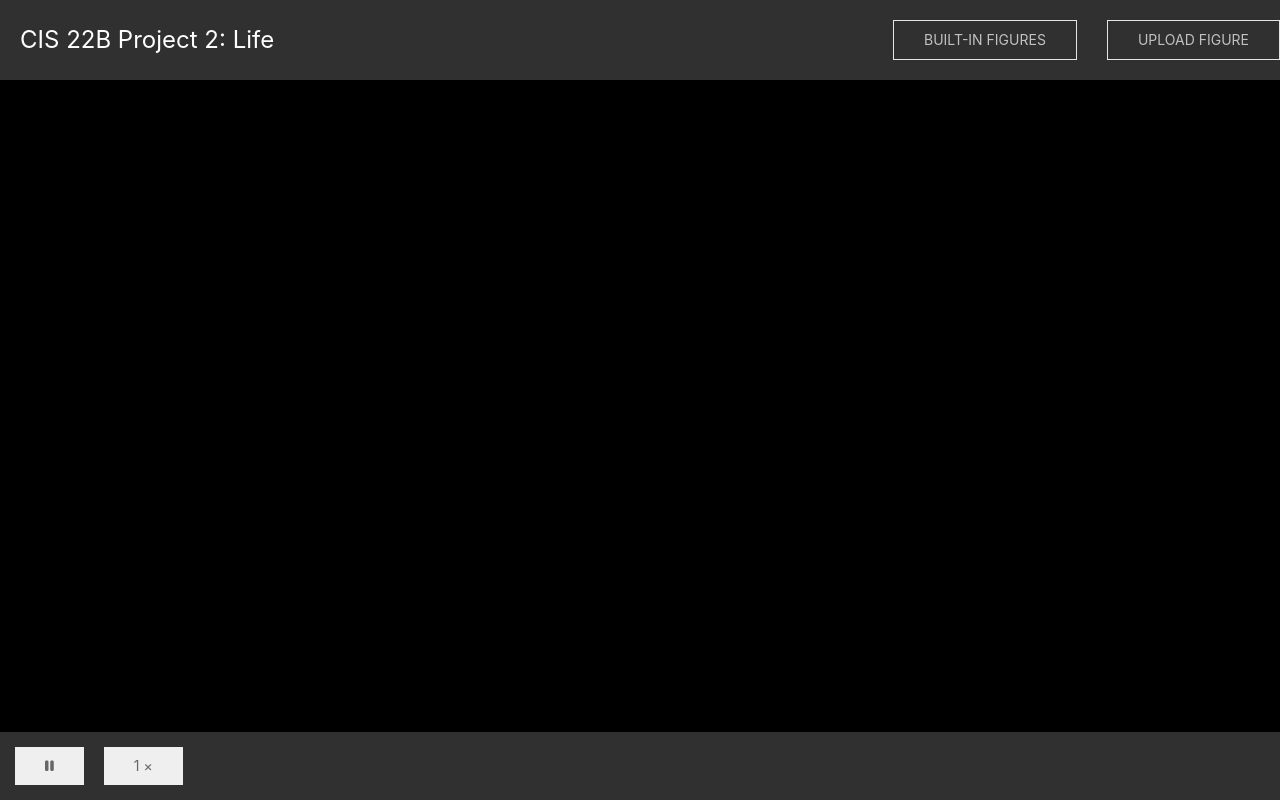
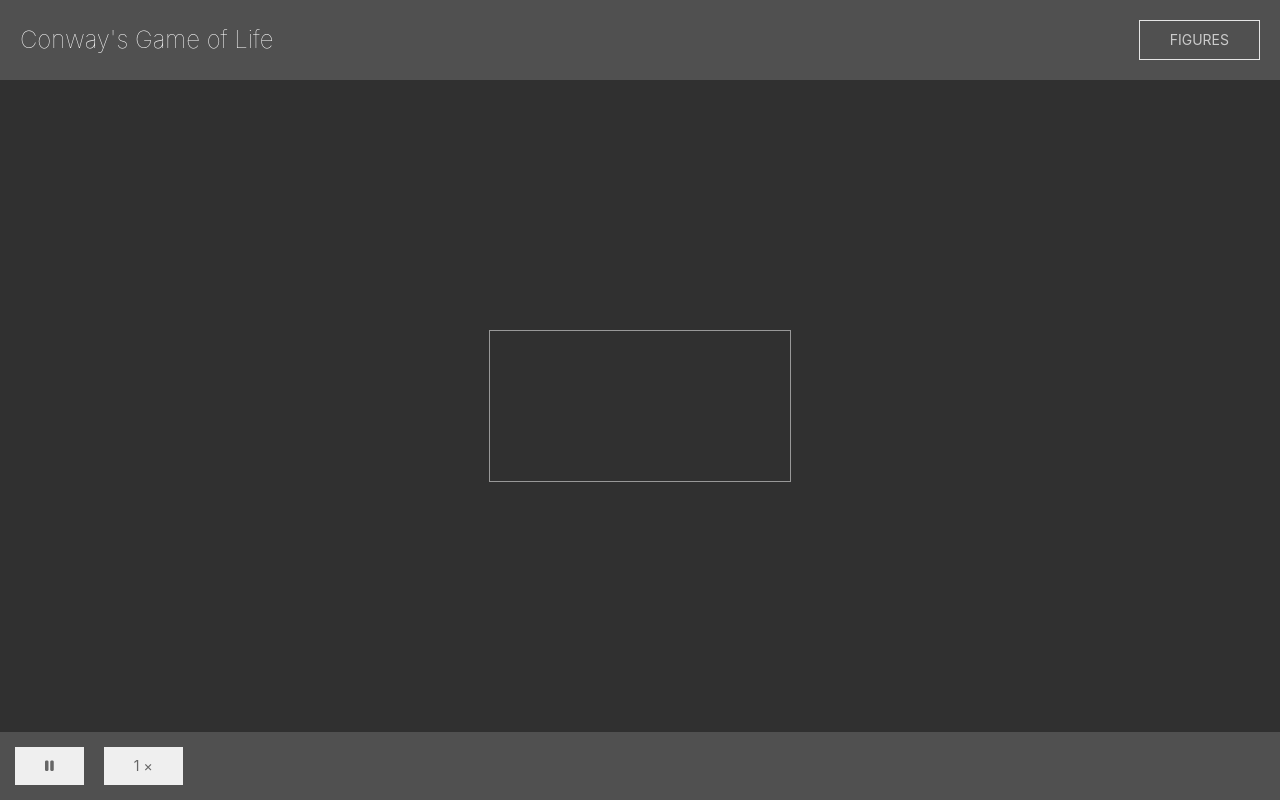
Before and after one commit to halaprop/22B-Life, a plain HTML site: page index.html in a window 1280 px wide. Drawn offline with nearby package versions, Linux system fonts and the light colour scheme.

Commit message:
some css niceties

```diff
--- a/index.html
+++ b/index.html
@@ -18,12 +18,20 @@
       height: 100%;
       display: flex;
       flex-direction: column;
-      background-color: black;
+      background-color: #303030;
+    }
+
+    .uk-button.uk-button-default.uk-light:hover {
+      color: #fff;
+    }
+
+    .uk-navbar-item.uk-logo {
+      font-weight: 100;
     }
 
     #nav-bar,
     #footer-bar {
-      background-color: #303030;
+      background-color: #505050;
     }
 
     /* Main content area */
@@ -35,14 +43,8 @@
       padding: 10px;
     }
 
-    /* The canvas itself respects its intrinsic size */
     canvas {
-      display: block;
-      max-width: 100%;
-      max-height: 100%;
-      width: auto;
-      height: auto;
-      border: 1px solid black;
+      border: 0.5px solid rgba(255, 255, 255, 0.5);
     }
 
     .running-stat {
@@ -62,14 +64,11 @@
   <nav id="nav-bar" class="uk-navbar-container uk-navbar-sticky" uk-navbar>
 
     <div class="uk-navbar-left uk-light">
-      <span class="uk-navbar-item uk-logo uk-margin-left">CIS 22B Project 2: Life</span>
+      <span class="uk-navbar-item uk-logo uk-margin-left">Conway's Game of Life</span>
     </div>
-    <div class="uk-navbar-right">
-      <button class="uk-button uk-button-default uk-light" type="button" uk-toggle="target: #built-in-modal">Built-in
-        Figures</button>
-      <button class="uk-button uk-button-default uk-light" type="button" uk-toggle="target: #upload-modal">Upload
-        Figure</button>
-      <!-- <button class="uk-button uk-button-default uk-light uk-margin-right" type="button" uk-toggle="target: #fetch-modal">Fetch Figure</button> -->
+    <div class="uk-navbar-right uk-margin-right">
+      <button class="uk-button uk-button-default uk-light" type="button"
+        uk-toggle="target: #built-in-modal">Figures</button>
     </div>
   </nav>
 
@@ -91,17 +90,14 @@
         <li><a href="#" data-sleep="7">4 &times;</a></li>
       </ul>
     </div>
-      <!-- <input id="timeout-slider" class="uk-range uk-margin-small-left" type="range" min="0" max="4" step="1" value="2"
-      style="width: 100px;"> -->
     <span id="iteration-counter" class="running-stat uk-margin-left"></span>
     <span id="living-cells-counter" class="running-stat uk-margin-left"></span>
-    <!-- <span id="fpsEl" style="margin-top: 4px; margin-left: 34px; font-size: large; color: white;"></span> -->
     <span id="fpsEl" class="running-stat uk-margin-left"></span>
   </div>
 
   <div id="built-in-modal" uk-modal>
     <div class="uk-modal-dialog uk-modal-body">
-      <h2 class="uk-modal-title uk-text-center">Select a Built-in Figure</h2>
+      <h2 class="uk-modal-title uk-text-center">Select a Figure</h2>
 
       <!-- figures -->
       <ul class="uk-list uk-list-divider uk-text-center" id="figure-list">
```
